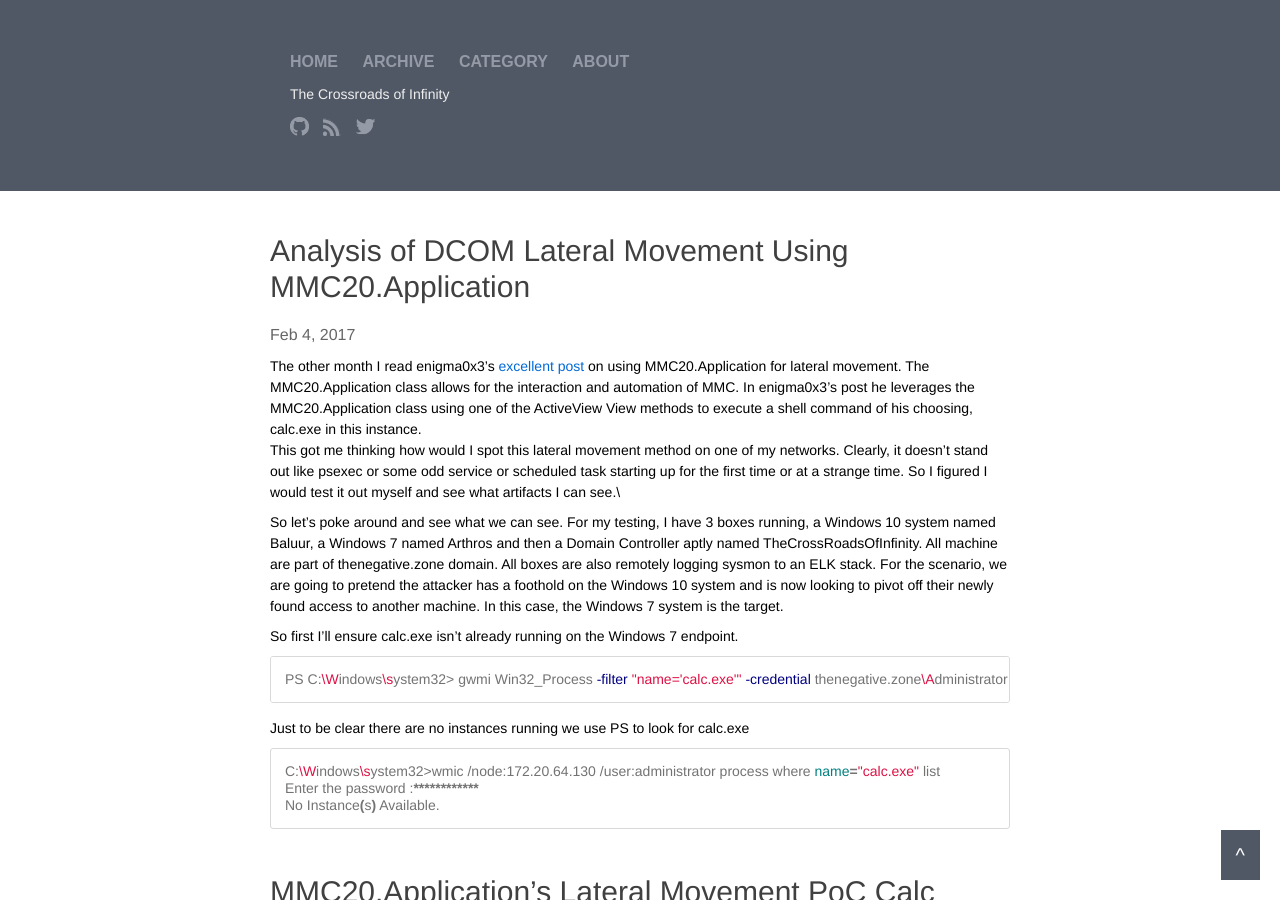
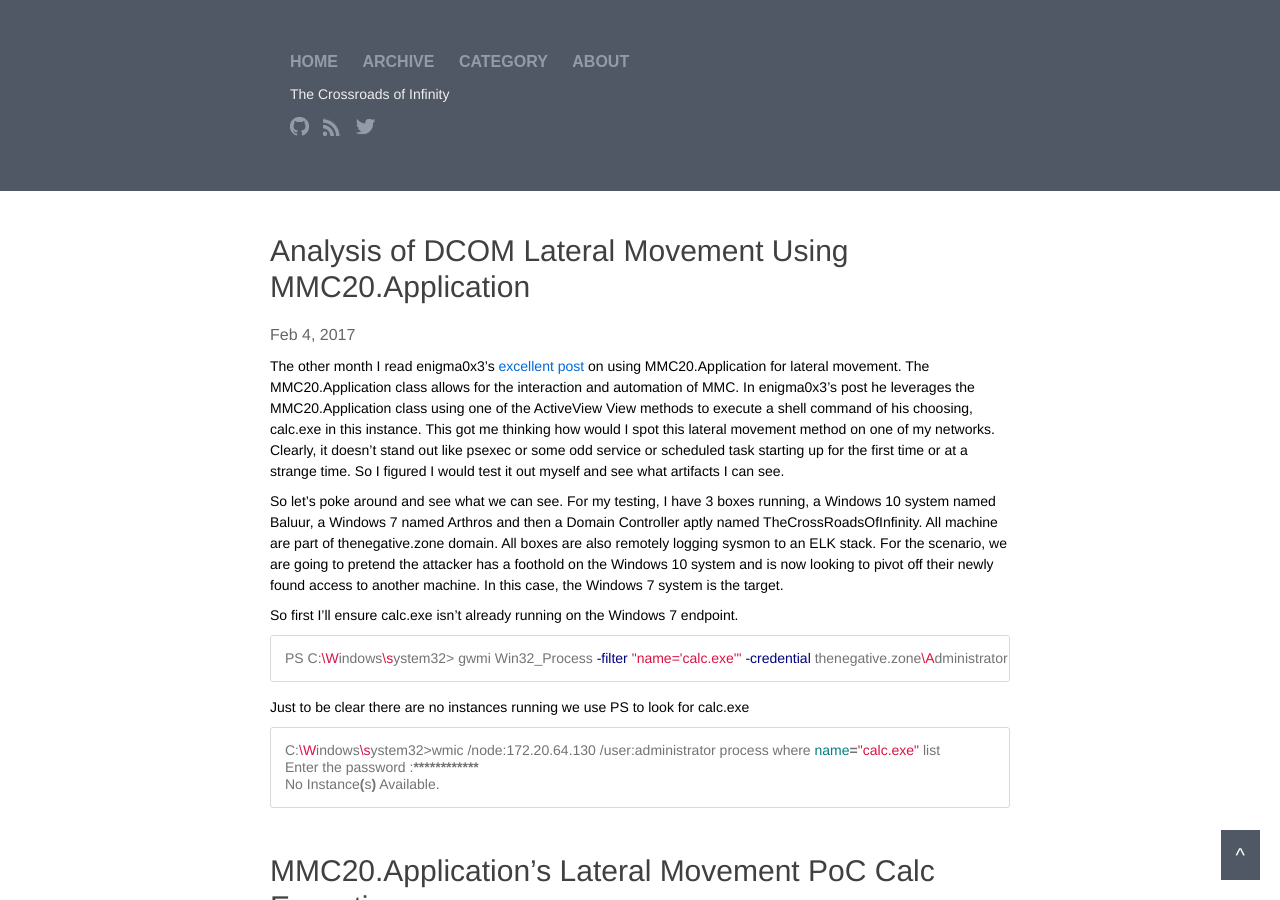
Before and after one commit to Kvetch/kvetch.github.io, a Jekyll site: the page built from _posts/2017-02-04-MMC20.Application Lateral Movement Analysis.md, in a window 1280 px wide and 900 px high. Built offline with Jekyll 4.4.1, drawn with Linux system fonts in a browser that asks for light colours; comment, search, counter and statistics services are not loaded.

```diff
--- a/_posts/2017-02-04-MMC20.Application Lateral Movement Analysis.md
+++ b/_posts/2017-02-04-MMC20.Application Lateral Movement Analysis.md
@@ -11,8 +11,8 @@ comments: true
 mathjax:
 ---
 
-The other month I read enigma0x3's [excellent post](https://enigma0x3.net/2017/01/05/lateral-movement-using-the-mmc20-application-com-object/ 'enigma0x3.net') on using MMC20.Application for lateral movement.  The MMC20.Application class allows for the interaction and automation of MMC.  In enigma0x3's post he leverages the MMC20.Application class using one of the ActiveView View methods to execute a shell command of his choosing, calc.exe in this instance.\\
-This got me thinking how would I spot this lateral movement method on one of my networks.  Clearly, it doesn't stand out like psexec or some odd service or scheduled task starting up for the first time or at a strange time.  So I figured I would test it out myself and see what artifacts I can see.\\
+The other month I read enigma0x3's [excellent post](https://enigma0x3.net/2017/01/05/lateral-movement-using-the-mmc20-application-com-object/ 'enigma0x3.net') on using MMC20.Application for lateral movement.  The MMC20.Application class allows for the interaction and automation of MMC.  In enigma0x3's post he leverages the MMC20.Application class using one of the ActiveView View methods to execute a shell command of his choosing, calc.exe in this instance.
+This got me thinking how would I spot this lateral movement method on one of my networks.  Clearly, it doesn't stand out like psexec or some odd service or scheduled task starting up for the first time or at a strange time.  So I figured I would test it out myself and see what artifacts I can see.
 
 So let's poke around and see what we can see.  For my testing, I have 3 boxes running, a Windows 10 system named Baluur, a Windows 7 named Arthros and then a Domain Controller aptly named TheCrossRoadsOfInfinity.  All machine are part of thenegative.zone domain.  All boxes are also remotely logging sysmon to an ELK stack.  For the scenario, we are going to pretend the attacker has a foothold on the Windows 10 system and is now looking to pivot off their newly found access to another machine.  In this case, the Windows 7 system is the target.
 
```
